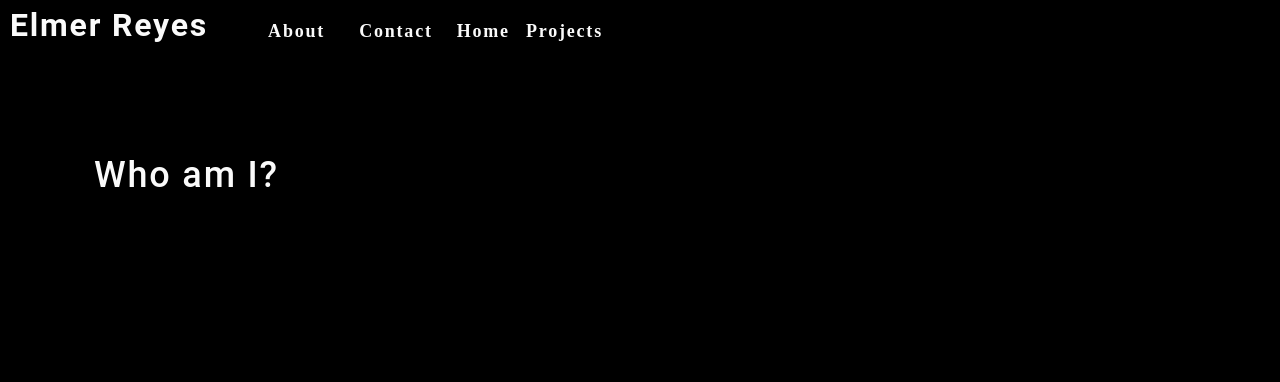
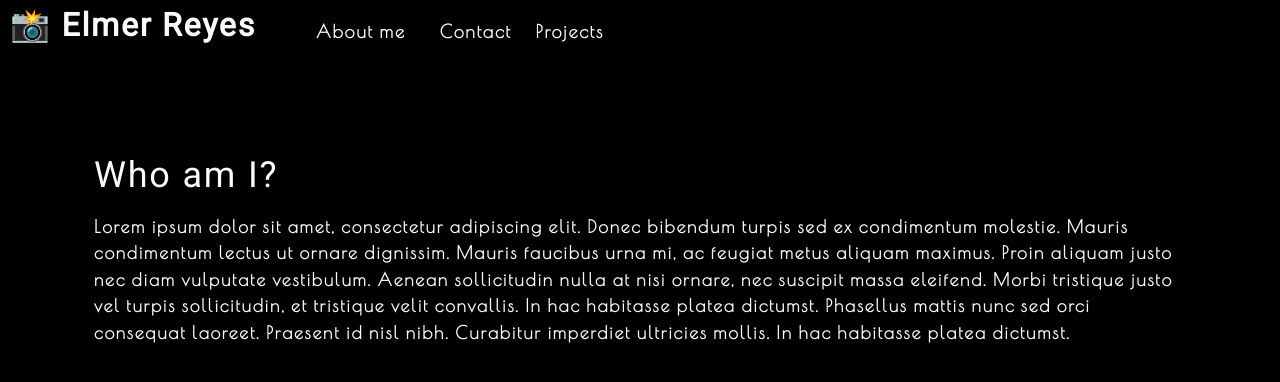
Before and after one commit to Erey2790/react-portf, a React (Create React App) app: page / in a window 1280 px wide. Shown: the top 382 px of the page. Built offline with nearby package versions, Linux system fonts and the light colour scheme.

Commit message:
changed direction

```diff
--- a/public/index.html
+++ b/public/index.html
@@ -1,20 +1,20 @@
 <!DOCTYPE html>
 <html lang="en">
+
 <head>
   <meta charset="utf-8" />
   <link rel="icon" href="%PUBLIC_URL%/favicon.ico" />
   <meta name="viewport" content="width=device-width, initial-scale=1" />
   <meta name="theme-color" content="#000000" />
-    <meta
-      name="description"
-      content="Web site created using create-react-app"
-    />
+  <meta name="description" content="Web site created using create-react-app" />
   <link rel="apple-touch-icon" href="%PUBLIC_URL%/logo192.png" />
   <!--
       manifest.json provides metadata used when your web app is installed on a
       user's mobile device or desktop. See https://developers.google.com/web/fundamentals/web-app-manifest/
     -->
   <link rel="manifest" href="%PUBLIC_URL%/manifest.json" />
+  <link href="https://fonts.googleapis.com/css2?family=Poiret+One&display=swap" rel="stylesheet">
+  <link href="https://fonts.googleapis.com/css?family=Roboto&display=swap" rel="stylesheet">
   <!--
       Notice the use of %PUBLIC_URL% in the tags above.
       It will be replaced with the URL of the `public` folder during the build.
@@ -24,8 +24,9 @@
       work correctly both with client-side routing and a non-root public URL.
       Learn how to configure a non-root public URL by running `npm run build`.
     -->
-    <title>Elmer Reyes</title>
+  <title>React App</title>
 </head>
+
 <body>
   <noscript>You need to enable JavaScript to run this app.</noscript>
   <div id="root"></div>
@@ -40,4 +41,5 @@
       To create a production bundle, use `npm run build` or `yarn build`.
     -->
 </body>
+
 </html>
--- a/src/App.js
+++ b/src/App.js
@@ -1,14 +1,14 @@
-import React from 'react'
-import './App.css';
+import React from 'react';
+import Nav from './components/Nav';
 import About from './components/About';
-import Nav from './components/Nav'
 
 function App() {
+
   return (
     <div>
-      <Nav></Nav>
+      <Nav />
       <main>
-        <About></About>
+          <About />
       </main>
     </div>
   );
--- a/src/components/About/index.js
+++ b/src/components/About/index.js
@@ -1,11 +1,18 @@
-import React from 'react';
+import React from 'react'
+
 
 function About() {
-    return (
-        <section className="my-5">
-        <h1 id="about">Who am I?</h1>
-      </section>
-    );
+
+  return (
+    <section className="my-5" >
+      <h1 id="about">Who am I?</h1>
+      <div className="my-2">
+        <p>
+          Lorem ipsum dolor sit amet, consectetur adipiscing elit. Donec bibendum turpis sed ex condimentum molestie. Mauris condimentum lectus ut ornare dignissim. Mauris faucibus urna mi, ac feugiat metus aliquam maximus. Proin aliquam justo nec diam vulputate vestibulum. Aenean sollicitudin nulla at nisi ornare, nec suscipit massa eleifend. Morbi tristique justo vel turpis sollicitudin, et tristique velit convallis. In hac habitasse platea dictumst. Phasellus mattis nunc sed orci consequat laoreet. Praesent id nisl nibh. Curabitur imperdiet ultricies mollis. In hac habitasse platea dictumst.
+      </p>
+      </div>
+    </section>
+  )
 }
 
-export default About;
+export default About
--- a/src/components/Nav/index.js
+++ b/src/components/Nav/index.js
@@ -1,10 +1,9 @@
 import React from "react";
-
+import { capitalizeFirstLetter } from "../../utils/helpers";
 
 function Nav() {
   const  categories = [
-    { name: 'Home', description: 'Brings you back to homepage' },
-    { name: 'Projects', description: 'List of projects' },
+    { name: 'Projects', description: 'Photos of grocery stores, food trucks, and other commercial projects' },
 
   ];
 
@@ -16,14 +15,14 @@
     <header data-testid="header" className="flex-row px-1">
       <h2>
         <a href="/">
-           Elmer Reyes
+          <span role="img" aria-label="camera"> 📸</span> Elmer Reyes
         </a>
       </h2>
       <nav>
         <ul className="flex-row">
           <li className="mx-2">
             <a href="#about" onClick={() => handleClick()}>
-              About
+              About me
             </a>
           </li>
           <li className={"mx-2"}>
@@ -35,7 +34,7 @@
             categories.map((category) => (
               <li className="mx-1" key={category.name} >
                 <span onClick={() => { handleClick(); }}>
-                 {(category.name)}
+                 {capitalizeFirstLetter(category.name)}
                 </span>
               </li>
             ))
--- a/src/utils/helpers.js
+++ b/src/utils/helpers.js
@@ -0,0 +1,8 @@
+export function capitalizeFirstLetter(string) {
+    return string.charAt(0).toUpperCase() + string.slice(1);
+  }
+
+  export function validateEmail(email) {
+    var re = /^(([^<>()[\]\\.,;:\s@"]+(\.[^<>()[\]\\.,;:\s@"]+)*)|(".+"))@((\[[0-9]{1,3}\.[0-9]{1,3}\.[0-9]{1,3}\.[0-9]{1,3}\])|(([a-zA-Z\-0-9]+\.)+[a-zA-Z]{2,}))$/;
+    return re.test(String(email).toLowerCase());
+  }
```
Lines whose indentation alone changed are shown as unchanged.
